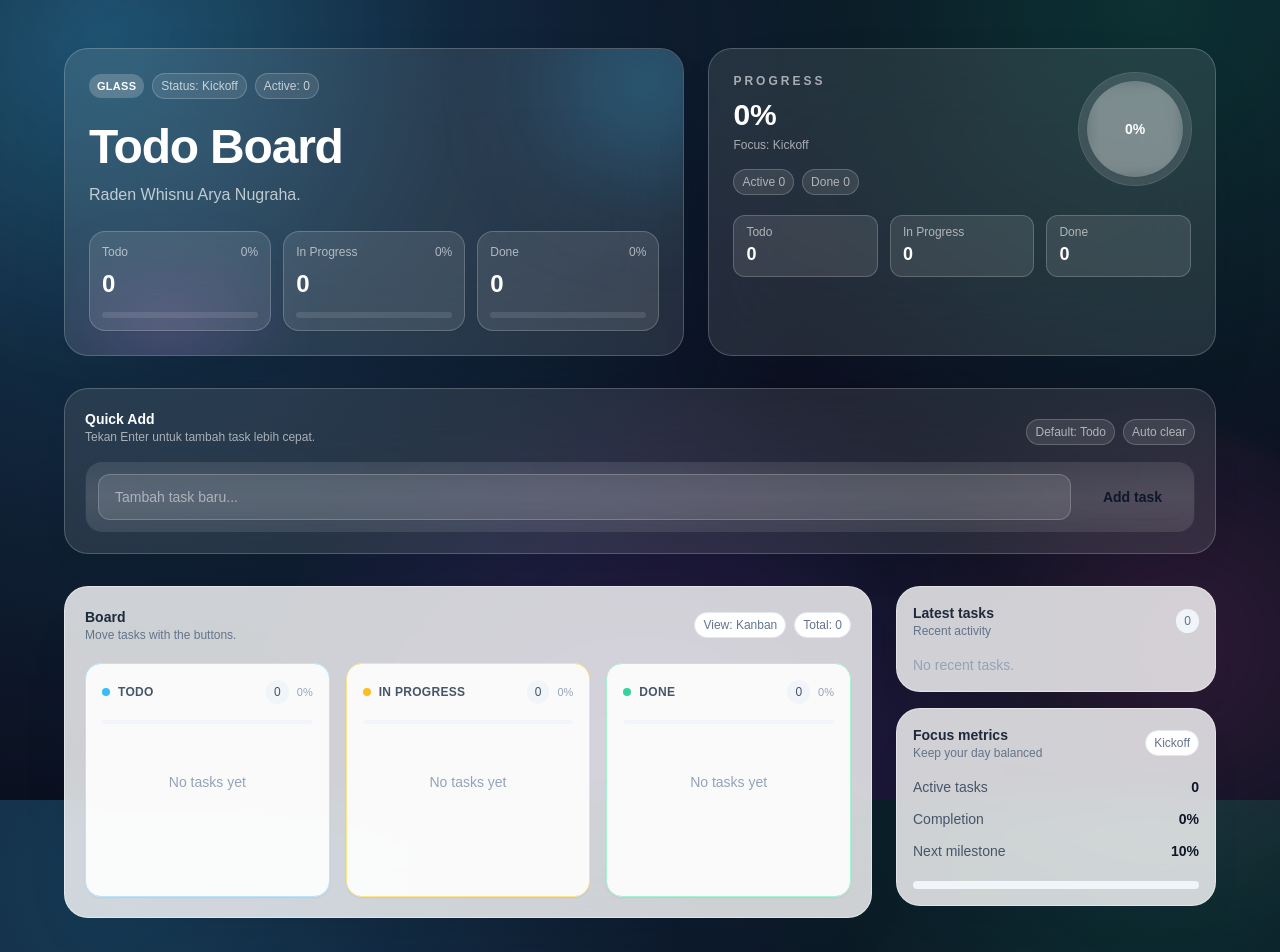
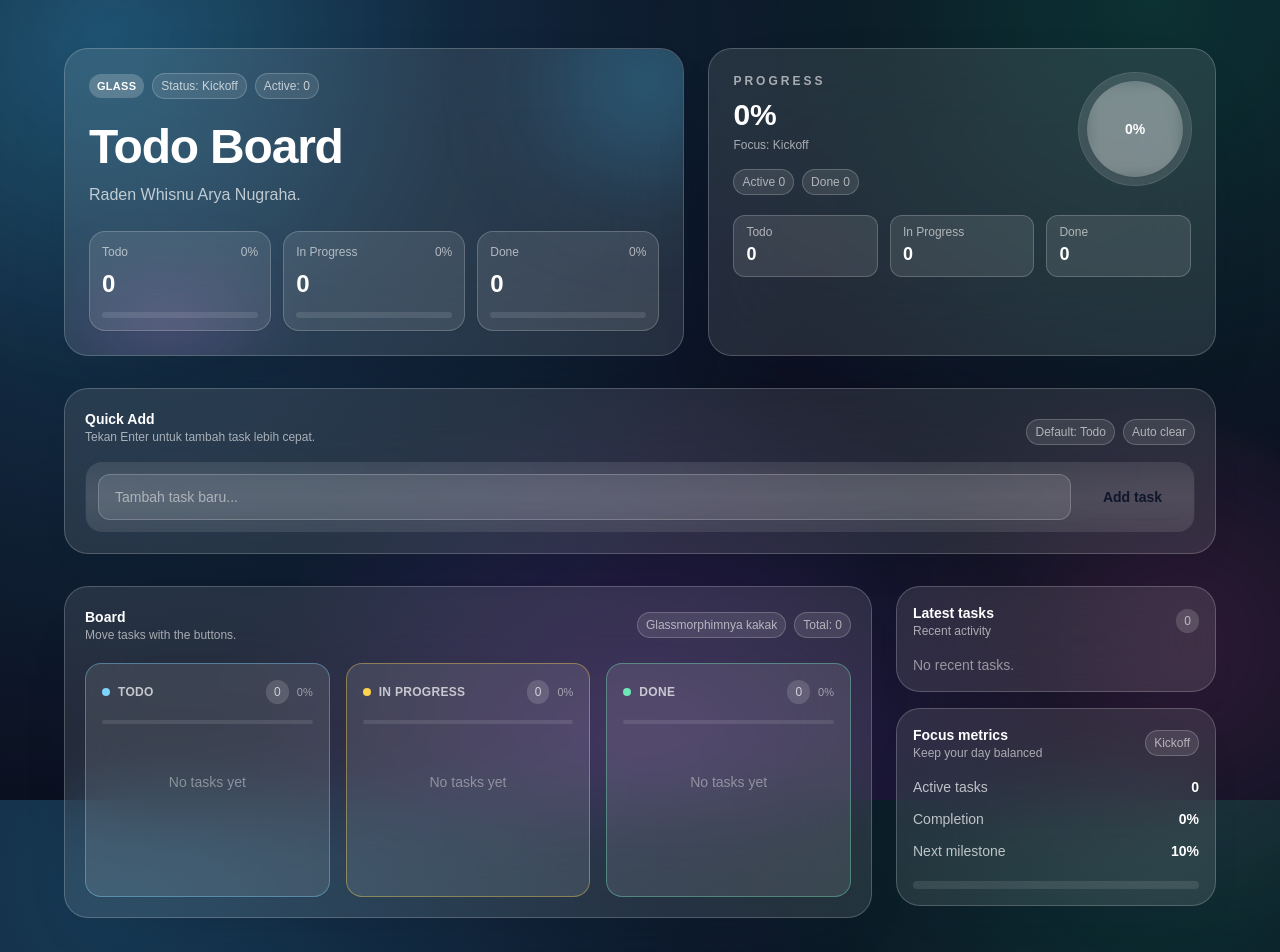
Before and after one commit to CatwisBot/workshop-todo-list-whisnu, a React (Vite) app: page / in a window 1280 px wide. Shown: the top 952 px of the page. Built offline with nearby package versions, Linux system fonts and the light colour scheme.

Commit message:
second commit

```diff
--- a/src/App.tsx
+++ b/src/App.tsx
@@ -11,21 +11,21 @@ const columnConfig: Record<
 > = {
   todo: {
     title: 'Todo',
-    color: 'border-sky-200',
-    dot: 'bg-sky-400',
-    badge: 'bg-sky-100 text-sky-700',
+    color: 'border-sky-300/40',
+    dot: 'bg-sky-300',
+    badge: 'border border-sky-200/40 bg-sky-400/15 text-sky-100',
   },
   doing: {
     title: 'In Progress',
-    color: 'border-amber-200',
-    dot: 'bg-amber-400',
-    badge: 'bg-amber-100 text-amber-700',
+    color: 'border-amber-300/40',
+    dot: 'bg-amber-300',
+    badge: 'border border-amber-200/40 bg-amber-400/15 text-amber-100',
   },
   done: {
     title: 'Done',
-    color: 'border-emerald-200',
-    dot: 'bg-emerald-400',
-    badge: 'bg-emerald-100 text-emerald-700',
+    color: 'border-emerald-300/40',
+    dot: 'bg-emerald-300',
+    badge: 'border border-emerald-200/40 bg-emerald-400/15 text-emerald-100',
   },
 }
 
@@ -267,19 +267,19 @@ function App() {
 
         <section className="grid gap-6 lg:grid-cols-[1fr,320px]">
           {/* Board: 3 Columns */}
-          <div className="rounded-3xl border border-white/40 bg-white/80 p-5 text-slate-900 shadow-[0_30px_80px_-60px_rgba(15,23,42,0.55)] backdrop-blur-xl">
+          <div className="rounded-3xl border border-white/20 bg-white/10 p-5 shadow-[0_30px_80px_-60px_rgba(15,23,42,0.8)] backdrop-blur-2xl">
             <div className="mb-5 flex flex-wrap items-center justify-between gap-3">
               <div>
-                <p className="text-sm font-semibold text-slate-800">Board</p>
-                <p className="text-xs text-slate-500">
+                <p className="text-sm font-semibold text-white">Board</p>
+                <p className="text-xs text-white/60">
                   Move tasks with the buttons.
                 </p>
               </div>
-              <div className="flex items-center gap-2 text-xs text-slate-500">
-                <span className="rounded-full border border-slate-200 bg-white px-2 py-1">
-                  View: Kanban
+              <div className="flex items-center gap-2 text-xs text-white/60">
+                <span className="rounded-full border border-white/20 bg-white/10 px-2 py-1">
+                  Glassmorphimnya kakak
                 </span>
-                <span className="rounded-full border border-slate-200 bg-white px-2 py-1">
+                <span className="rounded-full border border-white/20 bg-white/10 px-2 py-1">
                   Total: {totalTasks}
                 </span>
               </div>
@@ -296,26 +296,26 @@ function App() {
                 return (
                   <div
                     key={status}
-                    className={`rounded-2xl border ${config.color} bg-white/90 p-4 shadow-sm transition hover:-translate-y-0.5 hover:shadow-md animate-fade-up`}
+                    className={`rounded-2xl border ${config.color} bg-white/10 p-4 shadow-sm transition hover:-translate-y-0.5 hover:bg-white/15 hover:shadow-md animate-fade-up`}
                     style={{ animationDelay: `${index * 90}ms` }}
                   >
                     <div className="flex items-center justify-between mb-4">
                       <div className="flex items-center gap-2">
                         <span className={`h-2 w-2 rounded-full ${config.dot}`} />
-                        <h2 className="text-xs font-semibold uppercase tracking-wide text-slate-600">
+                        <h2 className="text-xs font-semibold uppercase tracking-wide text-white/70">
                           {config.title}
                         </h2>
                       </div>
-                      <div className="flex items-center gap-2 text-xs text-slate-500">
-                        <span className="rounded-full bg-slate-100 px-2 py-1 text-xs text-slate-600">
+                      <div className="flex items-center gap-2 text-xs text-white/60">
+                        <span className="rounded-full bg-white/15 px-2 py-1 text-xs text-white/70">
                           {columnTasks.length}
                         </span>
-                        <span className="text-[11px] text-slate-400">
+                        <span className="text-[11px] text-white/50">
                           {columnShare}%
                         </span>
                       </div>
                     </div>
-                    <div className="mb-4 h-1 w-full rounded-full bg-slate-100">
+                    <div className="mb-4 h-1 w-full rounded-full bg-white/10">
                       <div
                         className={`h-full rounded-full ${config.dot}`}
                         style={{ width: `${columnShare}%` }}
@@ -324,21 +324,21 @@ function App() {
 
                     <div className="space-y-3 min-h-35">
                       {columnTasks.length === 0 ? (
-                        <p className="text-slate-400 text-sm text-center py-8">
+                        <p className="text-white/40 text-sm text-center py-8">
                           No tasks yet
                         </p>
                       ) : (
                         columnTasks.map((task) => (
                           <div
                             key={task.id}
-                            className="group relative rounded-xl border border-slate-200 bg-white p-3 shadow-sm transition hover:border-slate-300"
+                            className="group relative rounded-xl border border-white/20 bg-white/10 p-3 shadow-sm transition hover:border-white/40"
                           >
                             <span
                               aria-hidden="true"
                               className={`absolute left-0 top-0 h-full w-1 rounded-l-xl ${config.dot}`}
                             />
                             <div className="flex items-center justify-between gap-2 pl-2">
-                              <p className="text-sm text-slate-800">
+                              <p className="text-sm text-white">
                                 {task.title}
                               </p>
                               <span
@@ -357,7 +357,7 @@ function App() {
                                       status === 'doing' ? 'todo' : 'doing'
                                     )
                                   }
-                                  className="rounded-lg border border-slate-200 bg-white px-2 py-1 text-xs text-slate-600 transition hover:border-slate-300 hover:text-slate-900 focus-visible:outline-none focus-visible:ring-2 focus-visible:ring-slate-300"
+                                  className="rounded-lg border border-white/20 bg-white/10 px-2 py-1 text-xs text-white/70 transition hover:border-white/40 hover:text-white focus-visible:outline-none focus-visible:ring-2 focus-visible:ring-white/40"
                                 >
                                   Back
                                 </button>
@@ -371,7 +371,7 @@ function App() {
                                       status === 'todo' ? 'doing' : 'done'
                                     )
                                   }
-                                  className="rounded-lg bg-slate-900 px-2 py-1 text-xs font-semibold text-white transition hover:bg-slate-800 focus-visible:outline-none focus-visible:ring-2 focus-visible:ring-slate-300"
+                                  className="rounded-lg bg-linear-to-r from-sky-300 to-emerald-300 px-2 py-1 text-xs font-semibold text-slate-900 transition hover:opacity-90 focus-visible:outline-none focus-visible:ring-2 focus-visible:ring-white/40"
                                 >
                                   Next
                                 </button>
@@ -379,7 +379,7 @@ function App() {
                               <button
                                 type="button"
                                 onClick={() => deleteTask(task.id)}
-                                className="ml-auto rounded-lg border border-rose-200 bg-rose-50 px-2 py-1 text-xs text-rose-600 transition hover:bg-rose-100 focus-visible:outline-none focus-visible:ring-2 focus-visible:ring-rose-200"
+                                className="ml-auto rounded-lg border border-rose-200/40 bg-rose-400/20 px-2 py-1 text-xs text-rose-100 transition hover:bg-rose-400/30 focus-visible:outline-none focus-visible:ring-2 focus-visible:ring-rose-200/40"
                               >
                                 Delete
                               </button>
@@ -395,21 +395,21 @@ function App() {
           </div>
 
           <aside className="space-y-4">
-            <div className="rounded-3xl border border-white/40 bg-white/80 p-4 text-slate-900 shadow-[0_20px_50px_-40px_rgba(15,23,42,0.5)] backdrop-blur-xl">
+            <div className="rounded-3xl border border-white/20 bg-white/10 p-4 shadow-[0_20px_50px_-40px_rgba(15,23,42,0.7)] backdrop-blur-2xl">
               <div className="flex items-center justify-between">
                 <div>
-                  <p className="text-sm font-semibold text-slate-800">
+                  <p className="text-sm font-semibold text-white">
                     Latest tasks
                   </p>
-                  <p className="text-xs text-slate-500">Recent activity</p>
+                  <p className="text-xs text-white/60">Recent activity</p>
                 </div>
-                <span className="rounded-full bg-slate-100 px-2 py-1 text-xs text-slate-500">
+                <span className="rounded-full bg-white/15 px-2 py-1 text-xs text-white/60">
                   {latestTasks.length}
                 </span>
               </div>
               <div className="mt-4 space-y-3">
                 {latestTasks.length === 0 ? (
-                  <p className="text-sm text-slate-400">No recent tasks.</p>
+                  <p className="text-sm text-white/50">No recent tasks.</p>
                 ) : (
                   latestTasks.map((task) => {
                     const config = columnConfig[task.status]
@@ -417,7 +417,7 @@ function App() {
                     return (
                       <div
                         key={task.id}
-                        className="rounded-xl border border-slate-200 bg-white/90 px-3 py-2 shadow-[0_16px_30px_-24px_rgba(15,23,42,0.35)] transition hover:-translate-y-0.5"
+                        className="rounded-xl border border-white/20 bg-white/10 px-3 py-2 shadow-[0_16px_30px_-24px_rgba(15,23,42,0.45)] transition hover:-translate-y-0.5"
                       >
                         <div className="flex items-center justify-between gap-2">
                           <div className="flex items-center gap-2">
@@ -425,7 +425,7 @@ function App() {
                               aria-hidden="true"
                               className={`h-2 w-2 rounded-full ${config.dot}`}
                             />
-                            <p className="text-sm text-slate-700 truncate">
+                            <p className="text-sm text-white truncate">
                               {task.title}
                             </p>
                           </div>
@@ -441,43 +441,43 @@ function App() {
                 )}
               </div>
             </div>
-            <div className="rounded-3xl border border-white/40 bg-white/80 p-4 text-slate-900 shadow-[0_20px_50px_-40px_rgba(15,23,42,0.5)] backdrop-blur-xl">
+            <div className="rounded-3xl border border-white/20 bg-white/10 p-4 shadow-[0_20px_50px_-40px_rgba(15,23,42,0.7)] backdrop-blur-2xl">
               <div className="flex items-center justify-between">
                 <div>
-                  <p className="text-sm font-semibold text-slate-800">
+                  <p className="text-sm font-semibold text-white">
                     Focus metrics
                   </p>
-                  <p className="text-xs text-slate-500">
+                  <p className="text-xs text-white/60">
                     Keep your day balanced
                   </p>
                 </div>
-                <span className="rounded-full border border-slate-200 bg-white px-2 py-1 text-xs text-slate-500">
+                <span className="rounded-full border border-white/20 bg-white/10 px-2 py-1 text-xs text-white/60">
                   {focusLabel}
                 </span>
               </div>
-              <div className="mt-4 space-y-3 text-sm text-slate-600">
+              <div className="mt-4 space-y-3 text-sm text-white/70">
                 <div className="flex items-center justify-between">
                   <span>Active tasks</span>
-                  <span className="font-semibold text-slate-900">
+                  <span className="font-semibold text-white">
                     {activeCount}
                   </span>
                 </div>
                 <div className="flex items-center justify-between">
                   <span>Completion</span>
-                  <span className="font-semibold text-slate-900">
+                  <span className="font-semibold text-white">
                     {progress}%
                   </span>
                 </div>
                 <div className="flex items-center justify-between">
                   <span>Next milestone</span>
-                  <span className="font-semibold text-slate-900">
+                  <span className="font-semibold text-white">
                     {Math.min(100, progress + 10)}%
                   </span>
                 </div>
               </div>
-              <div className="mt-5 h-2 w-full rounded-full bg-slate-100">
+              <div className="mt-5 h-2 w-full rounded-full bg-white/10">
                 <div
-                  className="h-full rounded-full bg-linear-to-r from-slate-900 to-slate-700"
+                  className="h-full rounded-full bg-linear-to-r from-sky-300 to-emerald-300"
                   style={{ width: `${progress}%` }}
                 />
               </div>
```
